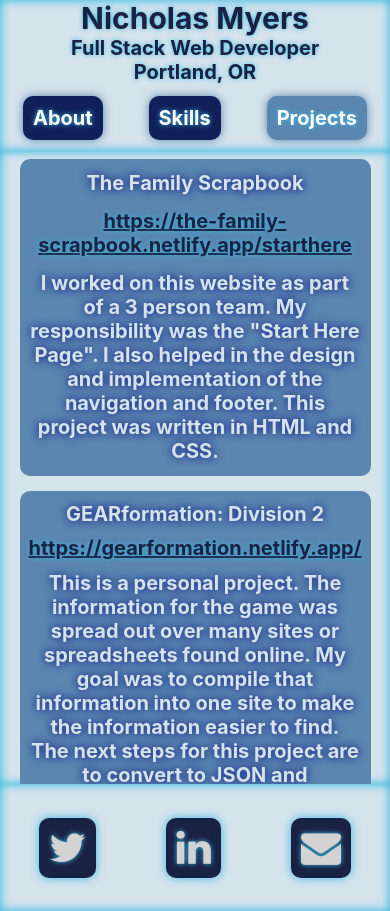
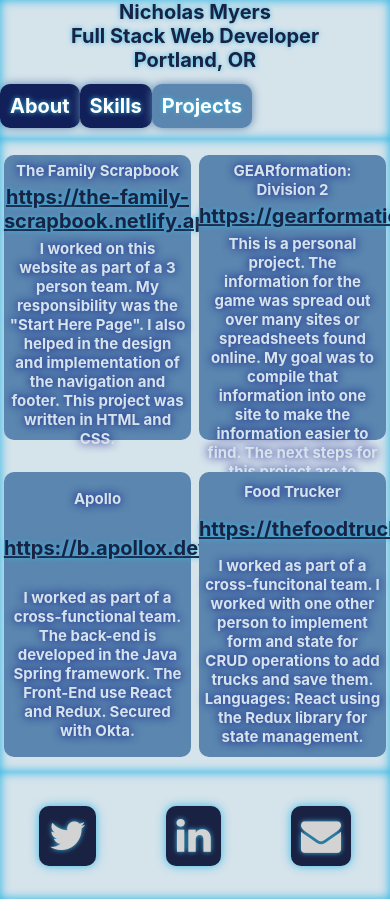
Before and after one commit to nicholas-myers/Professional-Portfolio, a React (Create React App) app: page /projects in a window 390 px wide. Built offline with nearby package versions, Linux system fonts and the light colour scheme.

Commit message:
set up tablet views

```diff
--- a/src/components/Header.js
+++ b/src/components/Header.js
@@ -47,6 +47,10 @@ const Title = styled.h1`
     width: 100%;
     font-size: 3rem;
   }
+  @media(max-width: 800px) {
+    width: 100%;
+    font-size: 2rem;
+  }
 
 `
 
--- a/src/components/Nav.js
+++ b/src/components/Nav.js
@@ -11,6 +11,9 @@ const TopNav = styled.nav`
     padding-bottom: 3%;
     padding-top: 3%;
   }
+  @media(max-width: 800px) {
+    width: 50%;
+  }
 `
 
 export default function Nav() {
--- a/src/components/Projects.js
+++ b/src/components/Projects.js
@@ -39,7 +39,14 @@ const ProjectCard = styled.article`
     color: #d5e3eb;
     text-shadow: 0 0 1rem navy;
     margin: 3%;
-
+  }
+  @media (max-width: 800px) {
+    width: 48%;
+    height: 45%;
+    h2,
+    p {
+      font-size: 1.5rem;
+    }
   }
 `;
 
@@ -96,10 +103,7 @@ export default function Projects() {
       <ProjectCard>
         <h2>Food Trucker</h2>
         {/* <iframe src="https://thefoodtruckr.netlify.app/" height="100%"></iframe> */}
-        <a
-          href="https://thefoodtruckr.netlify.app/"
-          target="_blank"
-        >
+        <a href="https://thefoodtruckr.netlify.app/" target="_blank">
           https://thefoodtruckr.netlify.app/
         </a>
         <p>
--- a/src/components/Social.js
+++ b/src/components/Social.js
@@ -41,6 +41,10 @@ const ModalBackdrop = styled.div`
     padding-left: 10%;
     padding-top: 10%;
   }
+  @media (max-width: 800px) {
+    padding-left: 10%;
+    padding-top: 5%;
+  }
 `;
 
 const EmailModal = styled.div`
@@ -58,6 +62,11 @@ const EmailModal = styled.div`
         width: 90%;
       }
     }
+  }
+  @media (max-width: 800px) {
+    width: 90%;
+    height: 90vh;
+
   }
 `;
 
```
